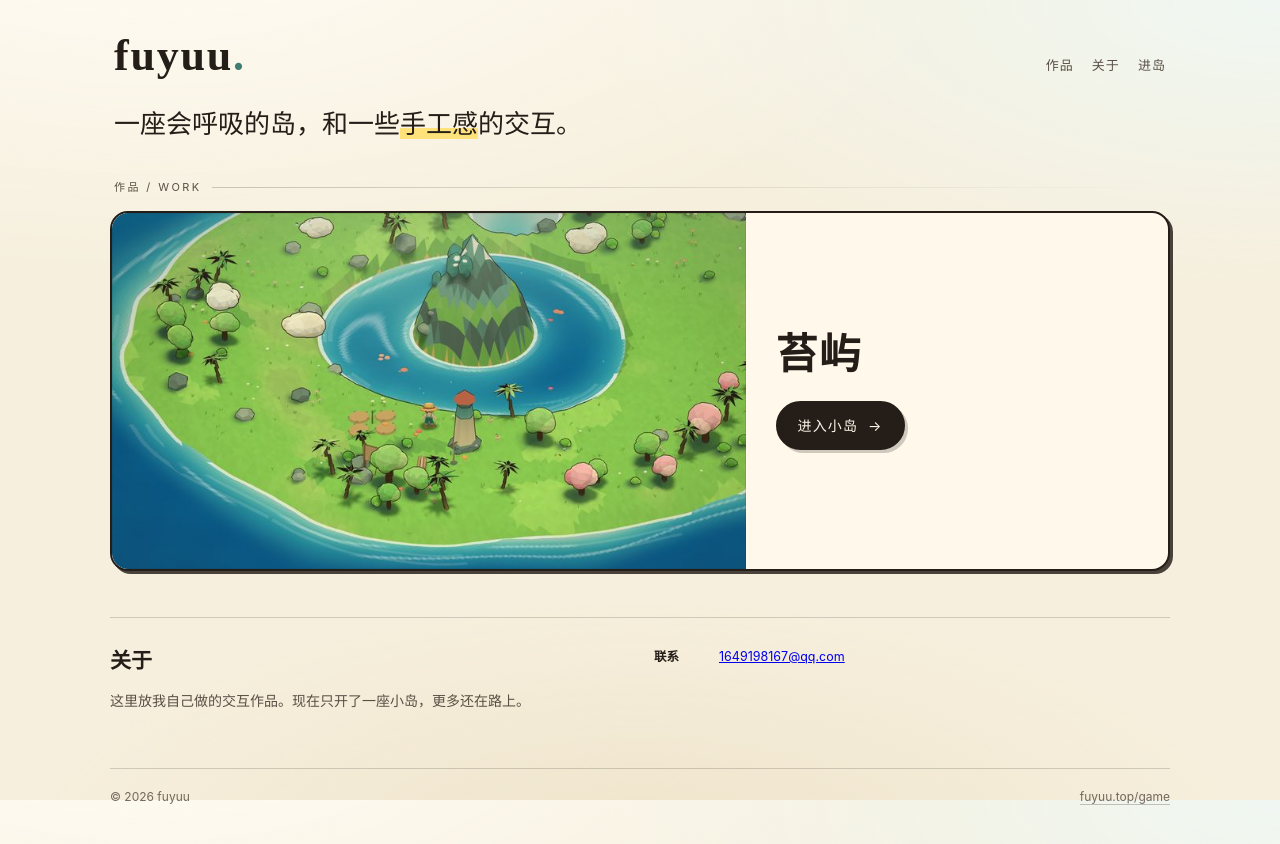
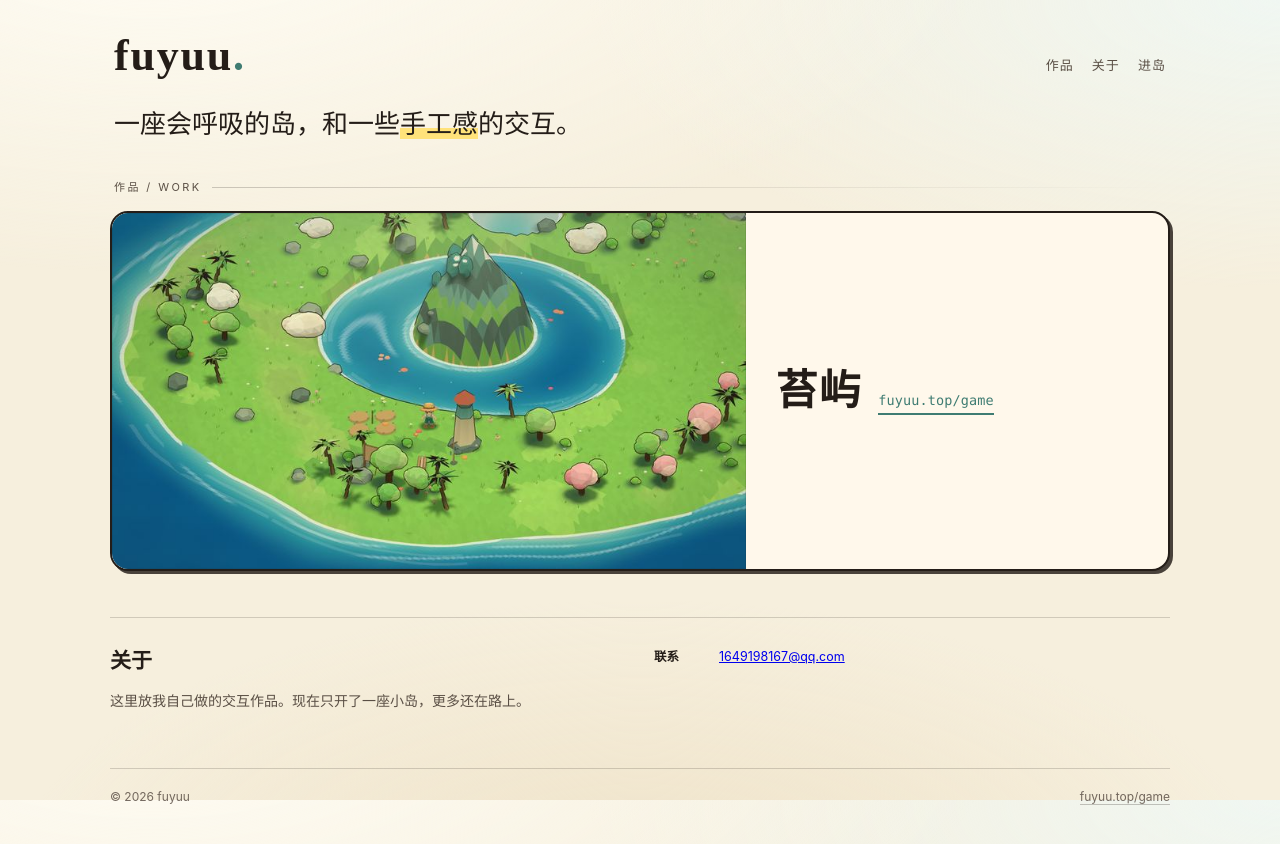
Before and after one commit to yumao35/fuyuu-home, a plain HTML site: page index.html in a window 1280 px wide. Drawn offline with Linux system fonts and the light colour scheme.

Commit message:
大厅标题后面直接显示游戏地址，整张封面也能点

```diff
--- a/index.html
+++ b/index.html
@@ -123,11 +123,10 @@
 
   /* ---------- featured card ---------- */
   .featured {
+    position: relative;
     display: grid;
     grid-template-columns: minmax(0, 1.5fr) minmax(0, 1fr);
     gap: 0;
-    text-decoration: none;
-    color: inherit;
     background: var(--paper-lift);
     border: 2px solid var(--ink);
     border-radius: var(--radius);
@@ -137,7 +136,7 @@
   }
 
   .featured:hover,
-  .featured:focus-visible {
+  .featured:focus-within {
     transform: translate(-2px, -2px);
     box-shadow: 6px 6px 0 rgba(36, 29, 24, .82);
   }
@@ -167,7 +166,15 @@
     pointer-events: none;
   }
 
-  .body { padding: 30px 30px; display: flex; flex-direction: column; justify-content: center; gap: 22px; }
+  .body { padding: 30px 30px; display: flex; flex-direction: column; justify-content: center; gap: 18px; }
+
+  /* 标题和地址链接同一行：链接就在标题后面，不再单独占一行 */
+  .title-row {
+    display: flex;
+    align-items: baseline;
+    flex-wrap: wrap;
+    gap: 6px 16px;
+  }
 
   .kicker {
     font-size: 11px;
@@ -218,31 +225,35 @@
 
   .update a { color: var(--sea-deep); }
 
+  /* 标题后面直接写真实地址（不是「进入小岛」这种按钮文案）：
+     fuyuu.top/game 就是入口地址，点它一定跳转；再用 ::after 把整张卡片铺满，
+     点封面同样能进。整张卡片里只保留这一个 <a>（a 里嵌 a 会让浏览器提前闭合
+     外层链接，手机端就会文字溢出、按钮点不动）。 */
   .enter {
     display: inline-flex;
     align-items: center;
-    gap: 10px;
-    align-self: flex-start;
-    padding: 11px 20px;
-    border-radius: 999px;
-    background: var(--ink);
-    color: var(--paper-lift);
+    gap: 6px;
+    padding: 1px 0 2px;
+    color: var(--sea-deep);
     text-decoration: none;
-    font-size: 14px;
-    letter-spacing: .08em;
-    border: 2px solid var(--ink);
-    box-shadow: 3px 3px 0 rgba(36, 29, 24, .22);
-    transition: background .18s ease, color .18s ease, transform .18s ease;
+    font-family: ui-monospace, SFMono-Regular, Menlo, Consolas, monospace;
+    font-size: 13.5px;
+    letter-spacing: .01em;
+    border-bottom: 2px solid currentColor;
+    transition: color .18s ease;
+    word-break: break-all;
+  }
+
+  .enter::after {
+    content: "";
+    position: absolute;
+    inset: 0;
+    border-radius: var(--radius);
   }
 
   .enter:hover,
-  .enter:focus-visible { background: var(--butter); color: var(--ink); }
-  .enter:focus-visible { outline: 3px solid var(--sea-deep); outline-offset: 4px; }
-
-  .enter .arrow { transition: transform .18s ease; }
-
-  .featured:hover .enter { background: var(--butter); color: var(--ink); }
-  .featured:hover .enter .arrow { transform: translateX(4px); }
+  .enter:focus-visible { color: var(--ink); }
+  .enter:focus-visible { outline: 3px solid var(--sea-deep); outline-offset: 6px; }
 
   /* ---------- about ---------- */
   .about {
@@ -329,10 +340,10 @@
   <section id="works" aria-labelledby="works-label">
     <p class="label" id="works-label">作品 / WORK</p>
 
-    <!-- 大厅只做「封面 + 标题 + 入口」，玩法细节都在门牌页 fuyuu.top/game/。
-         整张卡片就是一个链接：内部不再放第二个 <a>（a 里嵌 a 会让浏览器提前
-         闭合外层链接，内容被挤到卡片外面，手机端就会文字溢出、按钮点不动）。 -->
-    <a class="featured" href="./game/">
+    <!-- 大厅只做「封面 + 标题 + 进入链接」，玩法细节都在门牌页 fuyuu.top/game/。
+         注意：卡片本身不是链接，唯一的 <a> 是标题后面那个 fuyuu.top/game，
+         它用 ::after 铺满整张卡片，所以点封面也等于点链接。 -->
+    <article class="featured">
       <div class="shot">
         <img src="./cover.jpg"
              srcset="./cover-800.jpg 800w, ./cover.jpg 1600w"
@@ -341,10 +352,12 @@
              alt="苔屿小岛俯视图：环形潟湖、中间一座小山，草地上散布着树林、灯塔和主角">
       </div>
       <div class="body">
-        <h2>苔屿</h2>
-        <span class="enter">进入小岛 <span class="arrow">→</span></span>
+        <div class="title-row">
+          <h2>苔屿</h2>
+          <a class="enter" href="./game/">fuyuu.top/game</a>
+        </div>
       </div>
-    </a>
+    </article>
   </section>
 
   <section class="about" id="about" aria-labelledby="about-title">
```
